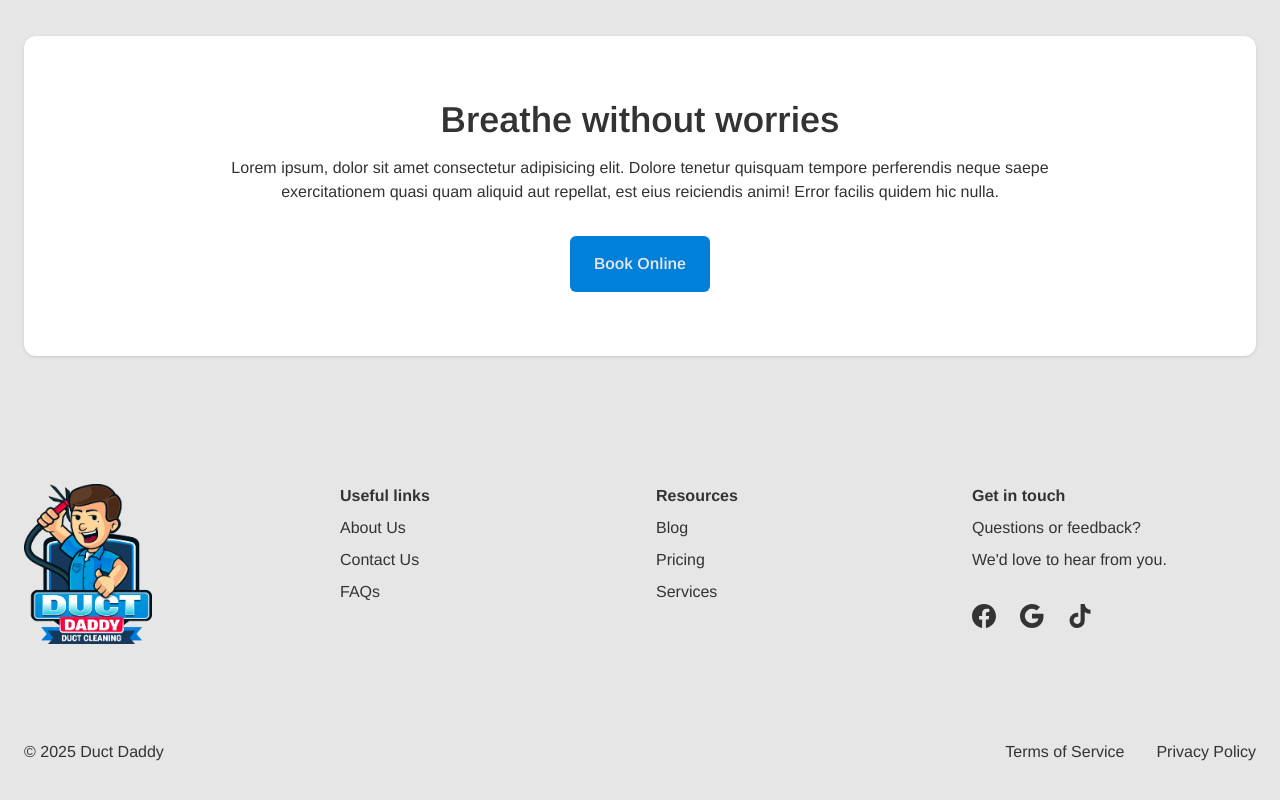
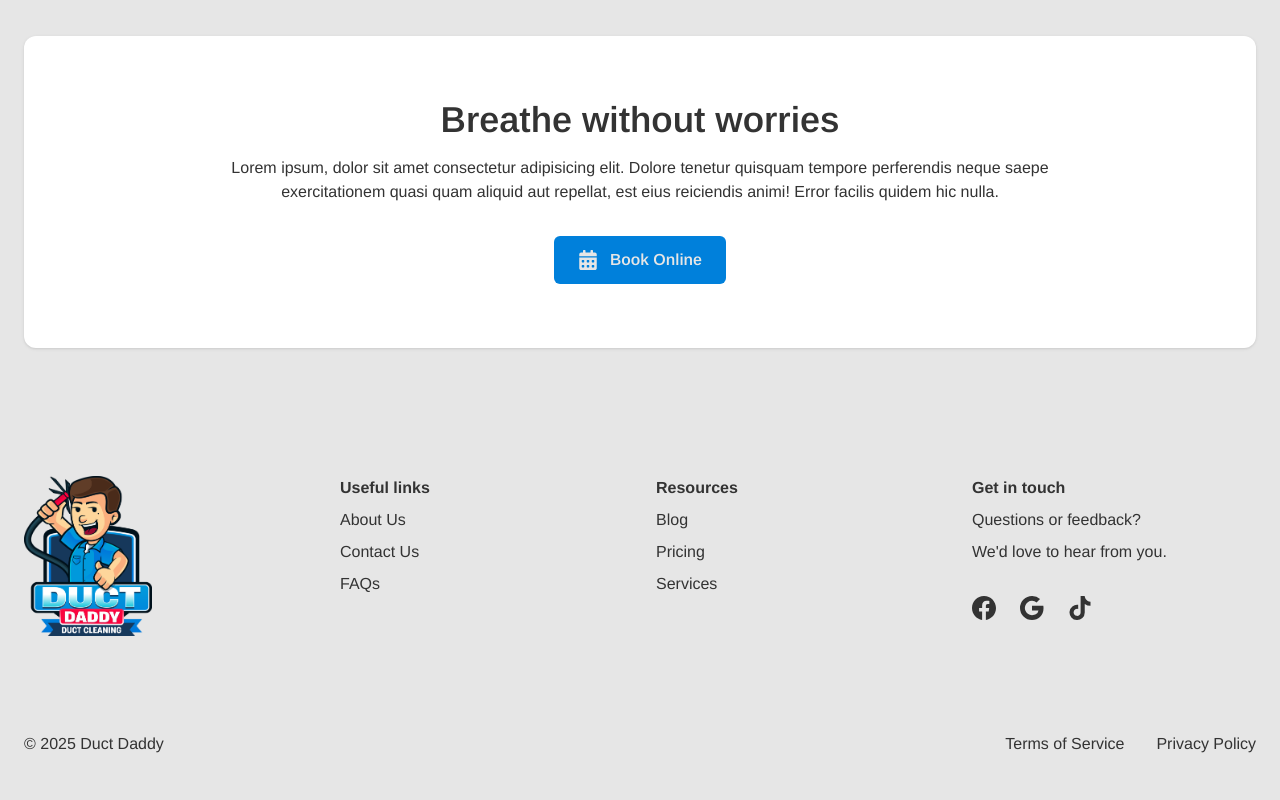
Before and after one commit to flowz0/duct-daddy, a Next.js app: page /blog in a window 1280 px wide. Shown: the part 1523-2323 px from the top of the page. Built offline with nearby package versions, Linux system fonts and the light colour scheme.

Commit message:
add Calendar icon to Book Online Links in Hero & CTA component

```diff
--- a/app/components/CTA.tsx
+++ b/app/components/CTA.tsx
@@ -1,4 +1,5 @@
 import Link from "next/link";
+import { FaCalendarAlt } from "react-icons/fa";
 
 export default function CTA() {
   return (
@@ -14,8 +15,9 @@ export default function CTA() {
         </header>
         <Link
           href="/booking"
-          className="bg-[#0080DB] text-[#E6E6E6] mt-8 text-center w-fit py-4 px-6 font-semibold rounded-md hover:bg-[hsl(205,100%,33%)] active:bg-[hsl(205,100%,23%)]"
+          className="bg-[#0080DB] text-[#E6E6E6] mt-8 text-center w-fit py-3 px-6 flex items-center gap-x-3 font-semibold rounded-md hover:bg-[hsl(205,100%,33%)] active:bg-[hsl(205,100%,23%)]"
         >
+          <FaCalendarAlt className="w-5 h-5" />
           Book Online
         </Link>
       </div>
--- a/app/components/pages/landing/Hero.tsx
+++ b/app/components/pages/landing/Hero.tsx
@@ -2,6 +2,7 @@ import Image from "next/image";
 import Link from "next/link";
 import { BsStarFill } from "react-icons/bs";
 import HeroImg from "@/public/duct-daddy-vehicle.png";
+import { FaCalendarAlt } from "react-icons/fa";
 
 export default function Hero() {
   return (
@@ -10,7 +11,8 @@ export default function Hero() {
         <h1 className="text-4xl font-semibold max-w-lg text-center sm:text-5xl lg:text-start">
           Kansas City&apos;s Trusted Air Duct & Dryer Vent Cleaning Experts
         </h1>
-        <Link href="/booking" className="bg-[#0080DB] text-[#E6E6E6] mt-12 py-2 px-4 font-semibold rounded-md hover:bg-[hsl(205,100%,33%)] active:bg-[hsl(205,100%,23%)]">
+        <Link href="/booking" className="bg-[#0080DB] text-[#E6E6E6] mt-12 py-2 px-4 flex items-center gap-x-3 font-semibold rounded-md hover:bg-[hsl(205,100%,33%)] active:bg-[hsl(205,100%,23%)]">
+          <FaCalendarAlt className="w-4 h-4" />
           Book Online
         </Link>
         <div className="flex items-center gap-x-2 mt-8">
```
